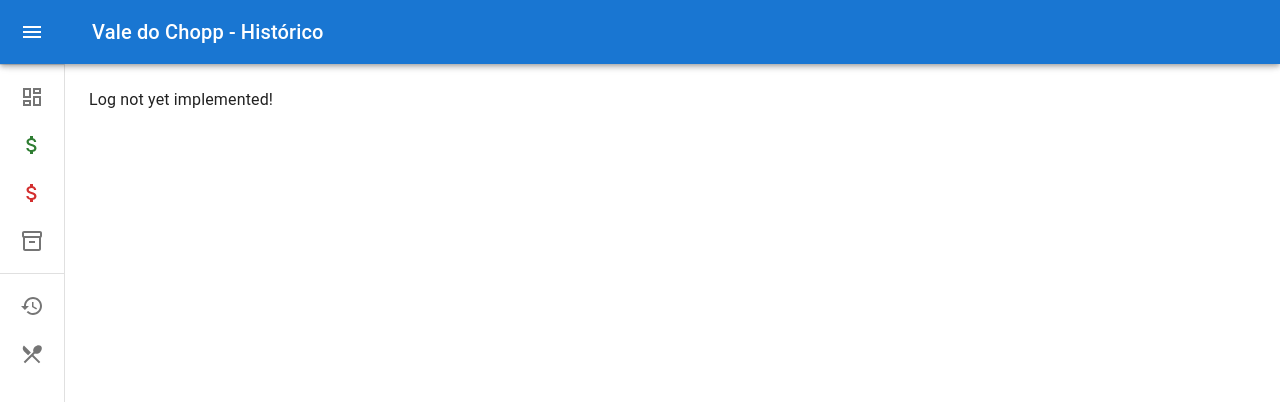
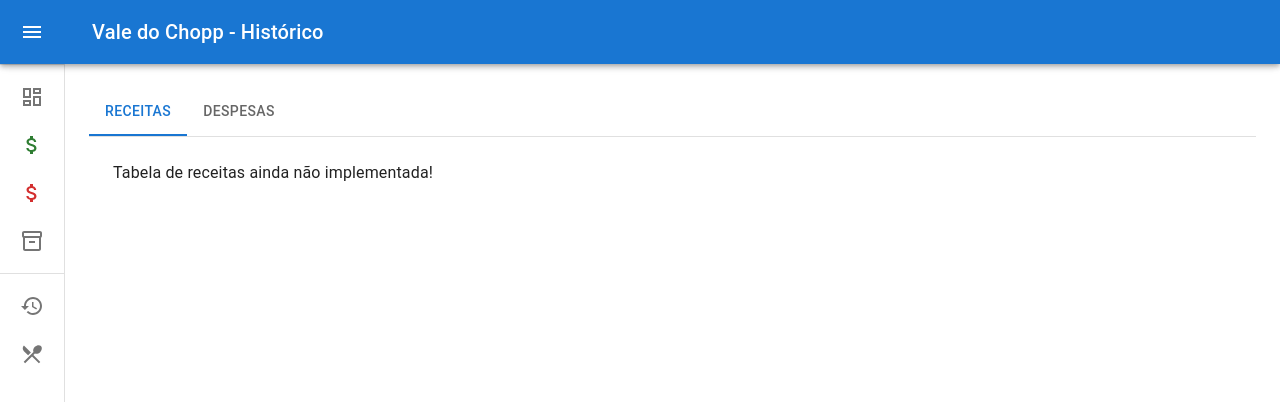
Before and after one commit to rafaelc-rb/vale-do-chopp, a Next.js app: page /log in a window 1280 px wide. Shown: the top 402 px of the page. Built offline with nearby package versions, Linux system fonts and the light colour scheme.

Commit message:
feat: tabs for listing revenues and expenses added to log

```diff
--- a/app/log/page.tsx
+++ b/app/log/page.tsx
@@ -1,9 +1,25 @@
-import { Typography } from "@mui/material";
+import LabTabs from "@/components/tabs";
+import { Box, Typography } from "@mui/material";
+
+const revenuesTable = () => (
+  <Box>
+    <Typography>Tabela de receitas ainda não implementada!</Typography>
+  </Box>
+);
+
+const expensesTable = () => (
+  <Box>
+    <Typography>Tabela de despesas ainda não implementada!</Typography>
+  </Box>
+);
 
 export default function Log() {
   return (
     <>
-      <Typography>Log not yet implemented!</Typography>
+      <LabTabs tabNames={["Receitas", "Despesas"]}>
+        {revenuesTable()}
+        {expensesTable()}
+      </LabTabs>
     </>
   );
 }
--- /dev/null
+++ b/components/tabs/index.tsx
@@ -0,0 +1,49 @@
+"use client";
+import * as React from "react";
+import Box from "@mui/material/Box";
+import Tab from "@mui/material/Tab";
+import TabContext from "@mui/lab/TabContext";
+import TabList from "@mui/lab/TabList";
+import TabPanel from "@mui/lab/TabPanel";
+import { ReactElement, useState } from "react";
+
+interface LabTabsProps {
+  children: ReactElement[];
+  tabNames: string[];
+}
+
+export default function LabTabs(props: LabTabsProps) {
+  const { children, tabNames }: LabTabsProps = props;
+  const [value, setValue] = useState("1");
+
+  const handleChange = (event: React.SyntheticEvent, newValue: string) => {
+    setValue(newValue);
+  };
+
+  return (
+    <Box sx={{ width: "100%", typography: "body1" }}>
+      <TabContext value={value}>
+        <Box sx={{ borderBottom: 1, borderColor: "divider" }}>
+          <TabList onChange={handleChange} aria-label="lab API tabs example">
+            {tabNames.map((e, index) => {
+              return (
+                <Tab
+                  label={tabNames[index]}
+                  value={String(index + 1)}
+                  key={tabNames[index]}
+                />
+              );
+            })}
+          </TabList>
+        </Box>
+        {children.map((e, index) => {
+          return (
+            <TabPanel value={String(index + 1)} key={index}>
+              {e}
+            </TabPanel>
+          );
+        })}
+      </TabContext>
+    </Box>
+  );
+}
--- a/package.json
+++ b/package.json
@@ -12,6 +12,7 @@
     "@emotion/react": "^11.11.1",
     "@emotion/styled": "^11.11.0",
     "@mui/icons-material": "^5.14.16",
+    "@mui/lab": "^5.0.0-alpha.169",
     "@mui/material": "^5.14.17",
     "@mui/x-date-pickers": "^6.18.1",
     "@prisma/client": "5.5.2",
```
Also changed, not shown: 2 other files (tests, documents, lock files or other folders).
